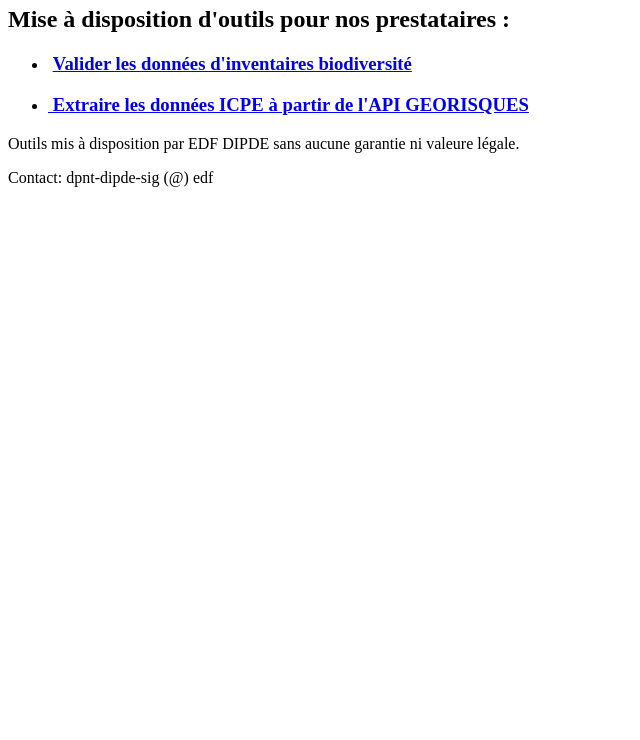
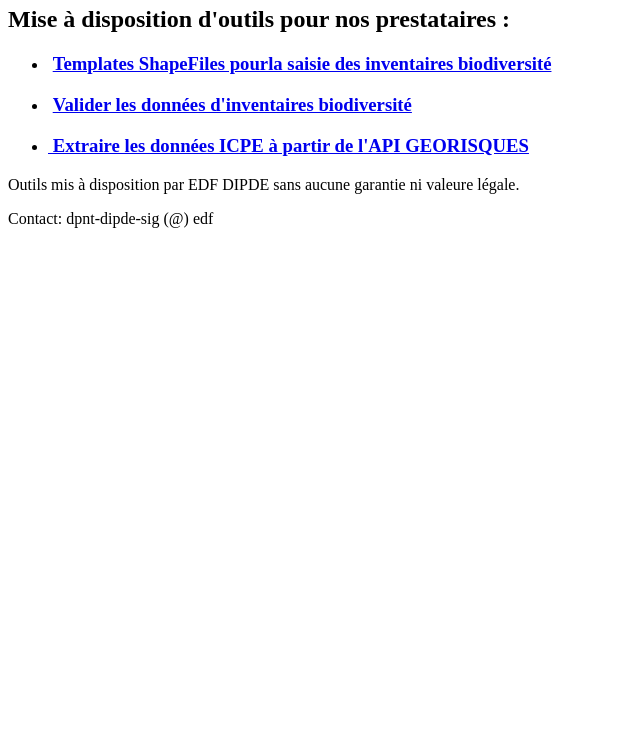
Before and after one commit to sigedfdipde/sigedfdipde.github.io, a plain HTML site: page index.html in a window 1280 px wide. Shown: the part 60-800 px from the top of the page, without its empty margins (0-640 px from the left). Drawn offline with Linux system fonts and the light colour scheme.

Commit message:
Update index.html

```diff
--- a/index.html
+++ b/index.html
@@ -1,6 +1,9 @@
 <h1>P&ocirc;le SIG EDF DIPDE</h1>
 <h2>Mise &agrave; disposition d'outils pour nos prestataires :</h2>
 <ul>
+  <li>
+<h3>&nbsp;<a href="https://sigedfdipde.github.io/ControleInventairesBiodiversite/template_saisie_v3.zip">Templates ShapeFiles pourla saisie des inventaires biodiversité</a></h3>
+</li>
 <li>
 <h3>&nbsp;<a href="https://sigedfdipde.github.io/ControleInventairesBiodiversite">Valider les donn&eacute;es d'inventaires biodiversit&eacute;</a></h3>
 </li>
```
